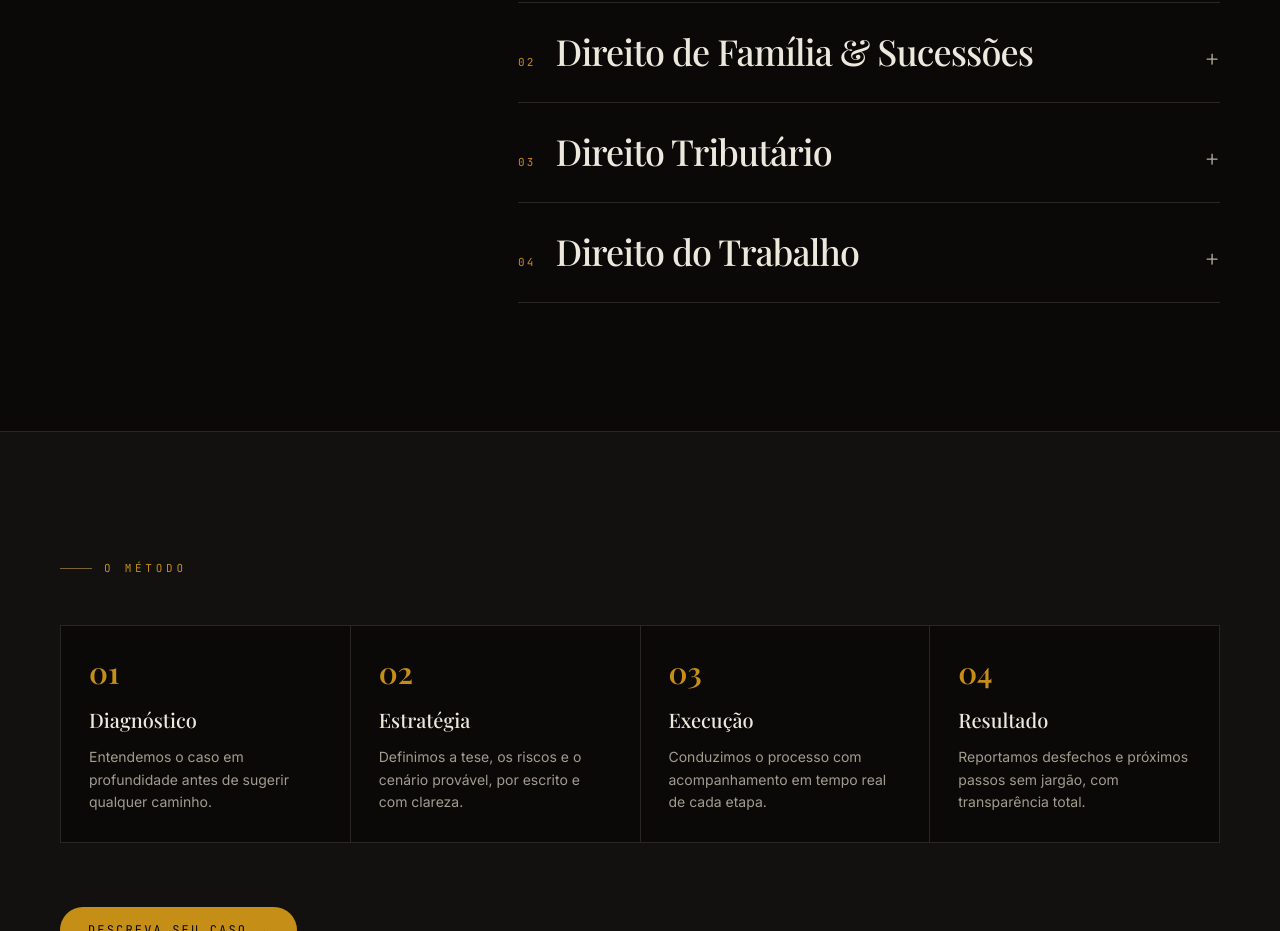
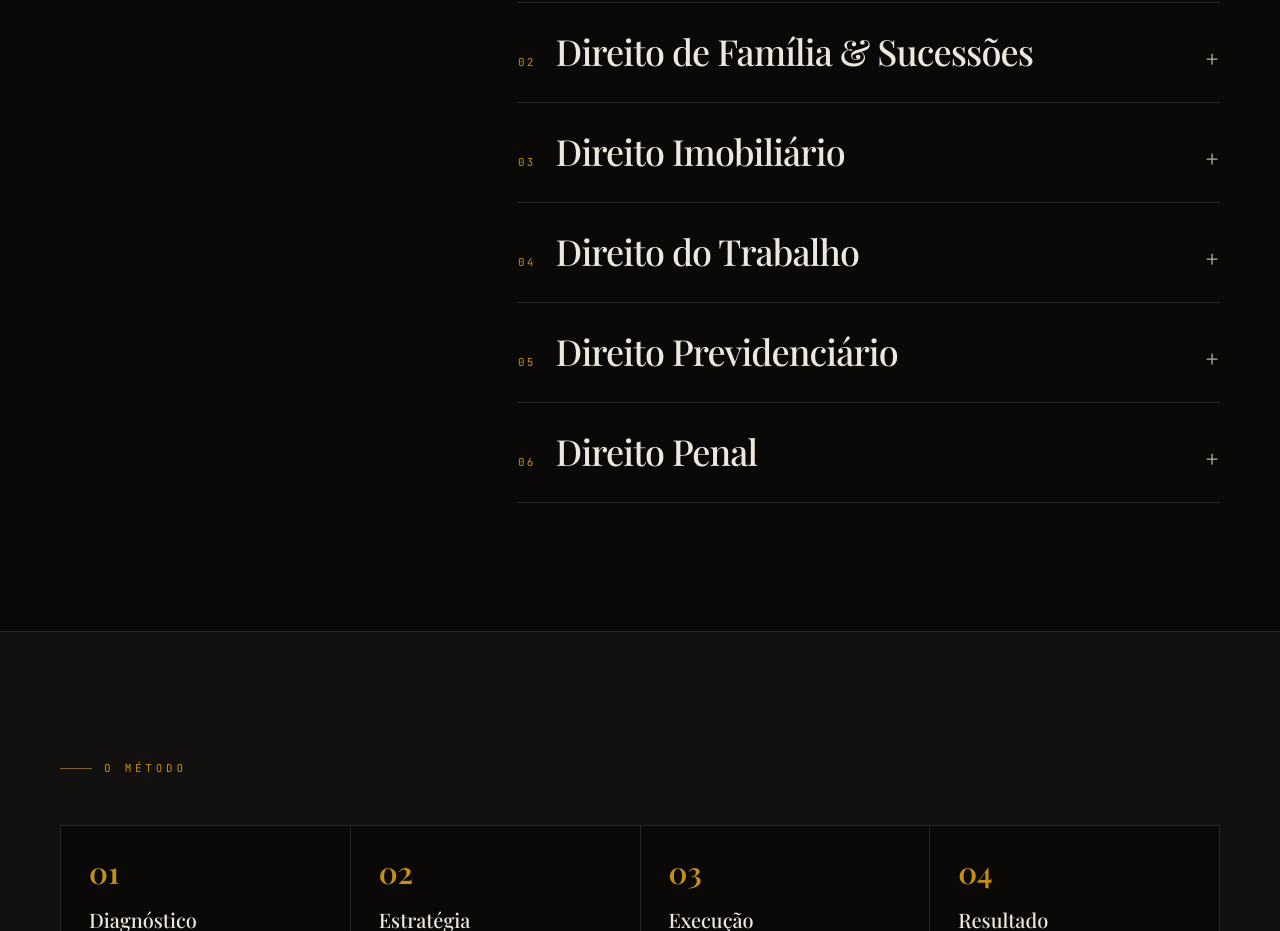
Before and after one commit to Jrevoredo42/Alves-advocacia, a Next.js app: page /atuacao in a window 1280 px wide. Shown: the part 2180-3111 px from the top of the page. Built offline with nearby package versions, Linux system fonts and the light colour scheme; a web font is replaced by a local one.

Commit message:
data(ActuationArea): mudanca nas informaçoes de area de atuação

```diff
--- a/src/data.ts
+++ b/src/data.ts
@@ -45,8 +45,8 @@ export const AREAS: Area[] = [
   },
   {
     n: "03",
-    title: "Direito Tributário",
-    desc: "Planejamento, contencioso administrativo e judicial, e recuperação de créditos com leitura precisa do risco fiscal.",
+    title: "Direito Imobiliário",
+    desc: "Consultoria em transações imobiliárias, elaboração e revisão de contratos, análise de riscos e defesa em disputas relacionadas a propriedades.",
   },
 
   {
@@ -54,4 +54,14 @@ export const AREAS: Area[] = [
     title: "Direito do Trabalho",
     desc: "ramo jurídico que transforma o esforço humano e o sustento do trabalhador em um conjunto de garantias sociais mínimas, protegendo a sua dignidade e saúde no ambiente profissional.",
   },
+  {
+    n: "05",
+    title: "Direito Previdenciário",
+    desc: "Assessoria completa em aposentadorias (rural, urbana, especial, por invalidez), pensões, auxílios e benefícios previdenciários, buscando garantir a segurança financeira e o bem-estar.",
+  },
+  {
+    n: "06",
+    title: "Direito Penal",
+    desc: "Defesa criminal de casos com menor potêncial ofensivo, acompanhamento em delegacias, e ações penais.",
+  },
 ];
```
